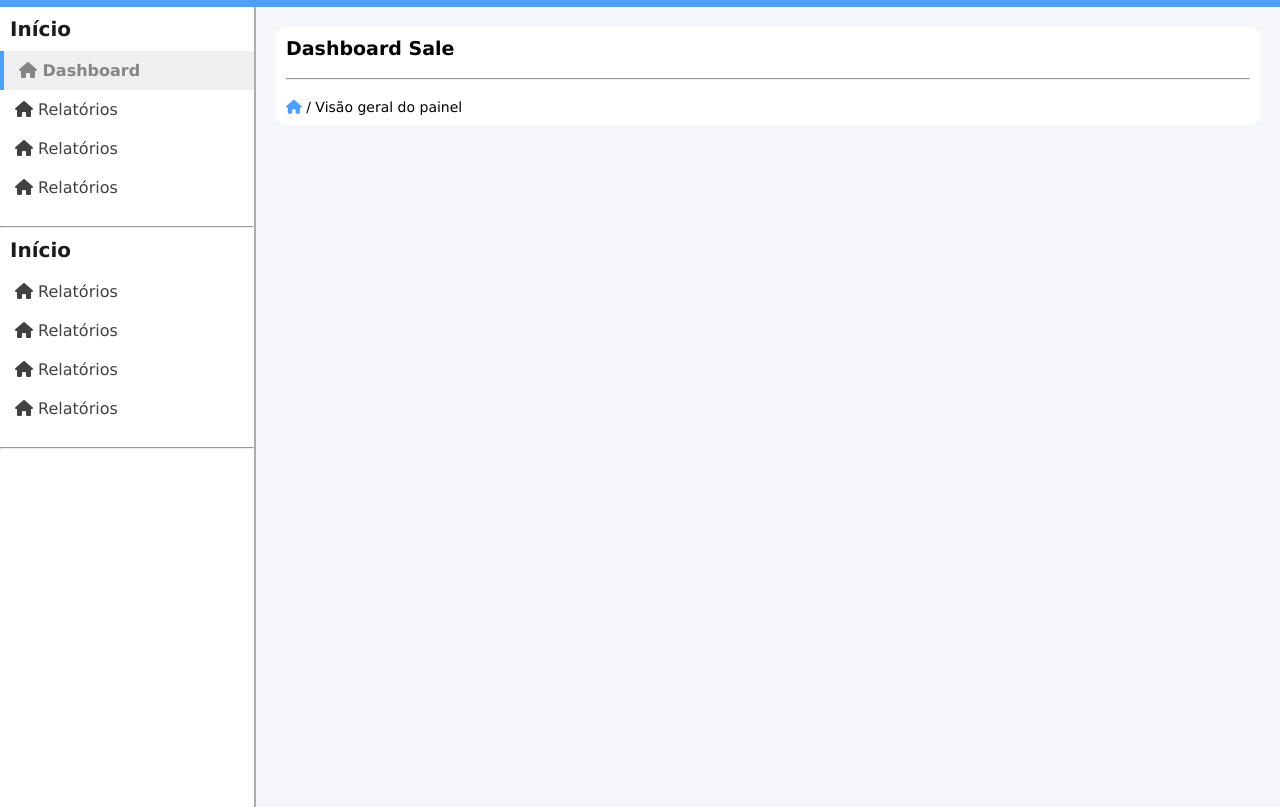
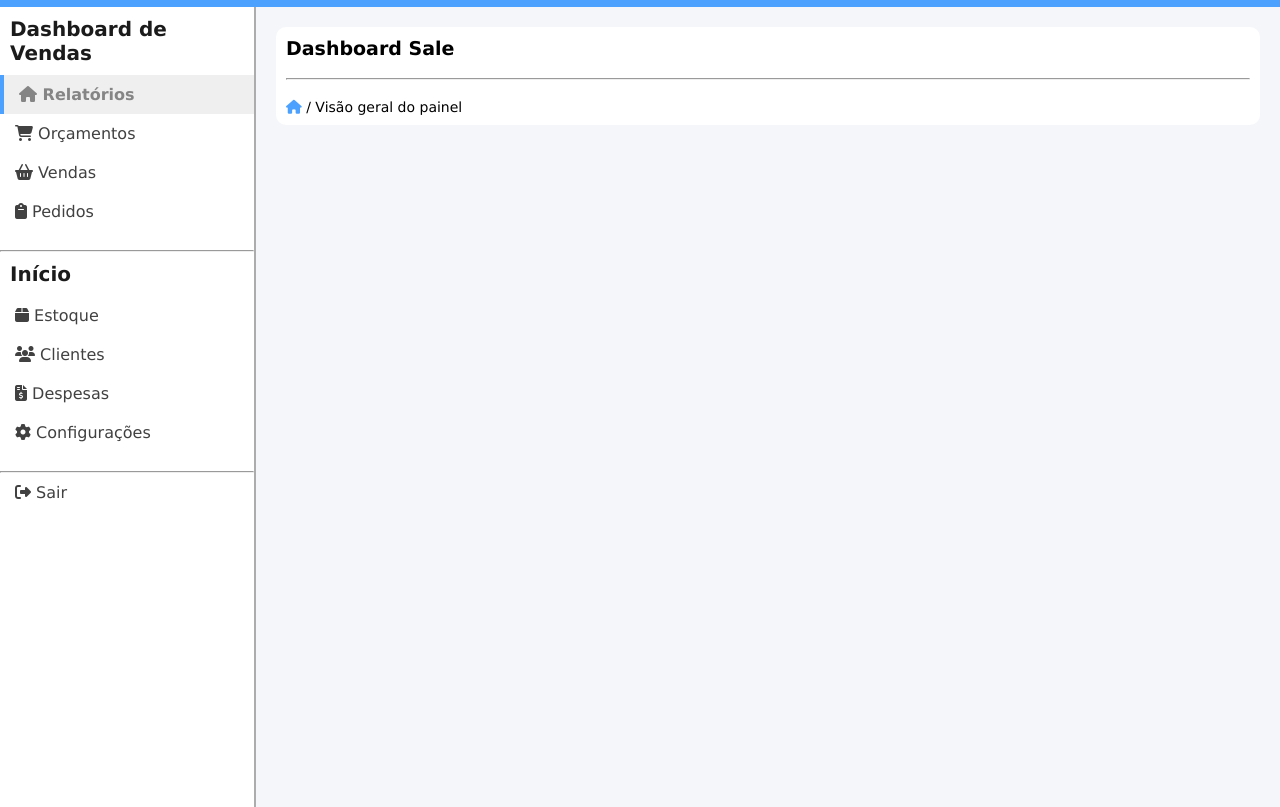
Before and after one commit to leonardo-matheus/Painel-Admin, a plain HTML site: page index.html in a window 1280 px wide. Shown: the part 53-860 px from the top of the page. Drawn offline with Linux system fonts and the light colour scheme.

Commit message:
Icones da sidebar atualizados

```diff
--- a/css/style.css
+++ b/css/style.css
@@ -100,6 +100,7 @@ header{
 
 .sidebar a{
     display: block;
+    justify-content: center;
     text-decoration: none;
     padding: 10px 15px;
     color: rgb(65, 65, 65);
@@ -114,6 +115,14 @@ header{
 
 .sidebar a:hover .sidebar a > svg{
     color: #a0a0a0
+
+}
+
+.sidebar-items i{
+    display: inline-block;
+    width: 20px;
+    height: 20px;
+    text-align: left;
 }
 
 .sidebar-items{
@@ -121,6 +130,12 @@ header{
     flex-direction: column;
     justify-content: center;
 }
+
+.sidebar-items > svg{
+    width: 15px;
+    height: 15px;
+}
+
 
 .content{
     width: 80%;
--- a/index.html
+++ b/index.html
@@ -34,24 +34,27 @@
 
 <section class="main">
     <div class="sidebar">
-        <h3>Início</h3>
+        <h3>Dashboard de Vendas</h3>
         <div class="sidebar-itens">
-            <a class="sidebar-active" href="#"><i class="fa-solid fa-house"></i> Dashboard</a>
-            <a href="#"><i class="fa-solid fa-house"></i> Relatórios</a>
-            <a href="#"><i class="fa-solid fa-house"></i> Relatórios</a>
-            <a href="#"><i class="fa-solid fa-house"></i> Relatórios</a>
+            <a class="sidebar-active" href="#"><i class="fa-solid fa-house"></i> Relatórios</a>
+            <a href="#"><i class="fa-solid fa-cart-shopping"></i> Orçamentos</a>
+            <a href="#"><i class="fa-solid fa-basket-shopping"></i> Vendas</a>
+            <a href="#">  <i class="fa-solid fa-clipboard"></i> Pedidos</a>
         </div>
         <br/>
         <hr>
         <h3>Início</h3>
         <div class="sidebar-itens">
-            <a href="#"><i class="fa-solid fa-house"></i> Relatórios</a>
-            <a href="#"><i class="fa-solid fa-house"></i> Relatórios</a>
-            <a href="#"><i class="fa-solid fa-house"></i> Relatórios</a>
-            <a href="#"><i class="fa-solid fa-house"></i> Relatórios</a>
+            <a href="#"> <i class="fa-solid fa-box"></i> Estoque</a>
+            <a href="#"><i class="fa-solid fa-users"></i> Clientes</a>
+            <a href="#"> <i class="fa-solid fa-file-invoice-dollar"></i> Despesas</a>
+            <a href="#"><i class="fa-solid fa-gear"></i> Configurações</a>
         </div>
         <br/>
         <hr>
+        <div class="sidebar-itens">
+            <a href="#"><i class="fa-solid fa-right-from-bracket"></i> Sair</a>
+        </div>
     </div><!--FIM DA SIDEBAR-->
 
     <div class="content">
```
